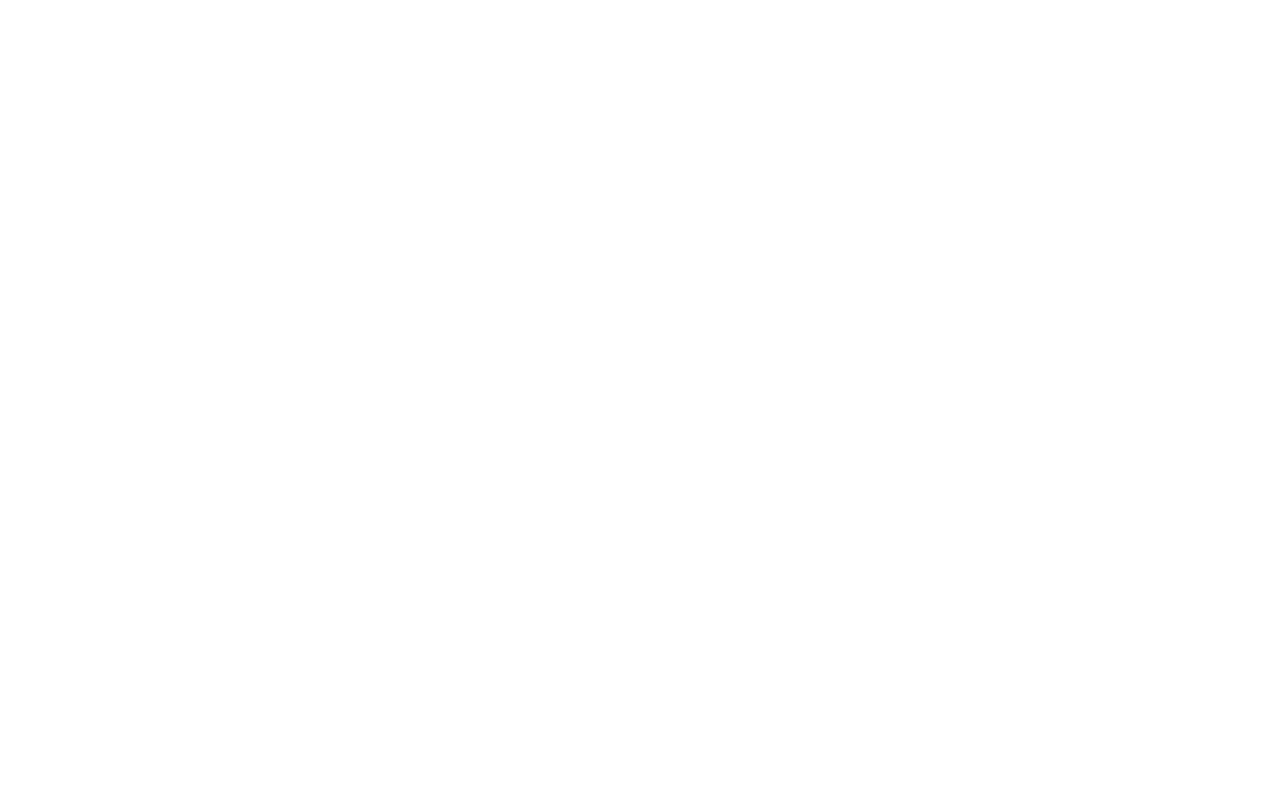
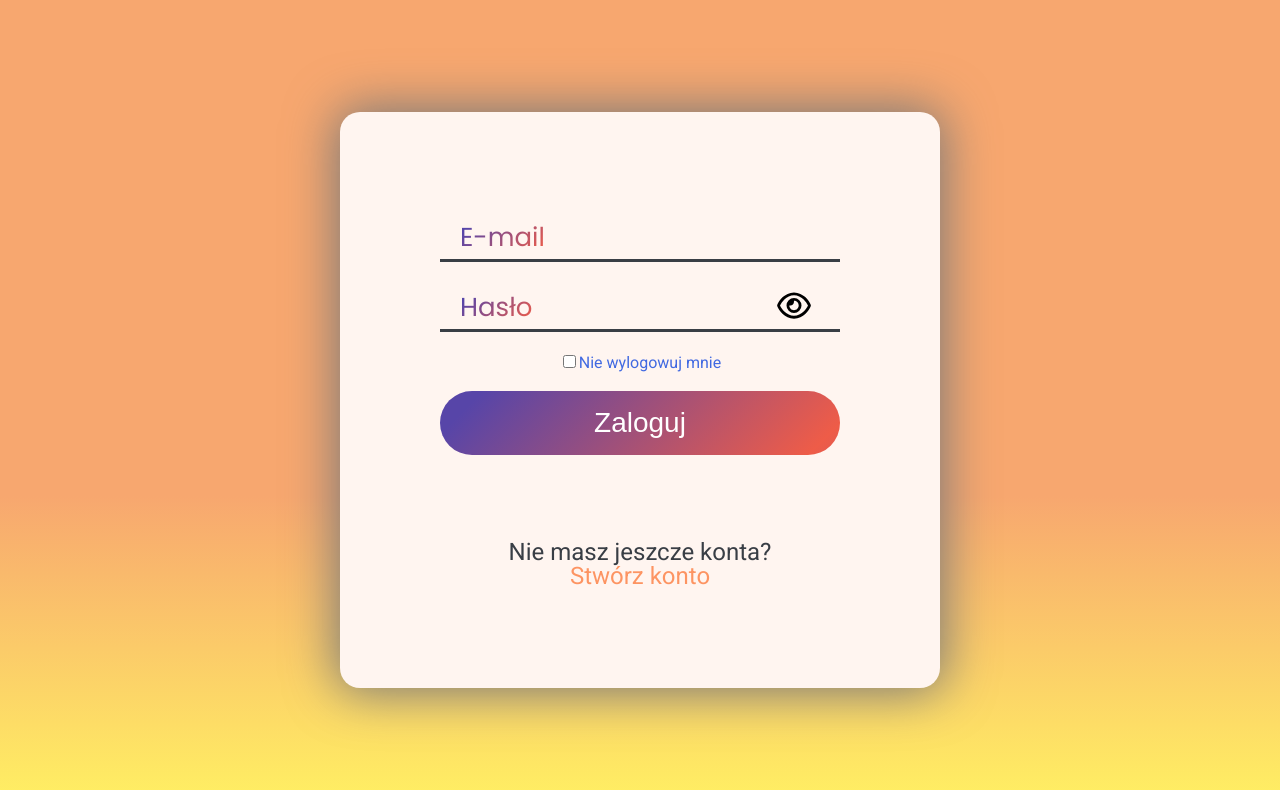
Before and after one commit to propanibutan/grosik-app, a React (Vite) app: page /login in a window 1280 px wide. Before the commit this address had no page. Shown: the top 790 px of the page. Built offline with nearby package versions, Linux system fonts and the light colour scheme.

Commit message:
register and login db attached

```diff
--- a/src/App.jsx
+++ b/src/App.jsx
@@ -1,5 +1,6 @@
 import { BrowserRouter, Routes, Route } from 'react-router-dom';
 import Register from './pages/Register/Register';
+import Login from './pages/Login/Login';
 
 function App() {
 
@@ -7,7 +8,7 @@ function App() {
     <BrowserRouter>
       <Routes>
         {/* <Route path='/' element={<Home />} /> */}
-        {/* <Route path='logowanie' element={<Login />} /> */}
+        <Route path='login' element={<Login />} />
         <Route path='register' element={<Register />} />
         {/* <Route path='wylogowano' element={<Logout />} /> */}
         {/* <Route path='aplikacja' element={<Application />} /> */}
--- a/src/components/common/UniversalInput/UniversalInput.jsx
+++ b/src/components/common/UniversalInput/UniversalInput.jsx
@@ -24,23 +24,15 @@ const UniversalInput = ({name, type, label, callback, value}) => {
             type={InputType()}
             className={s.inputBox__input}
             onChange={(e) => callback(e.target.value)}
+            value={value}
+            autoComplete="off"
          />
          <label htmlFor={name} className={`${s.inputBox__label} ${value.length > 0 ? s.inputBox__label_active : ''}`}>{label}</label>
          {
             type === 'password' &&
-            <div>
-               {
-                  seePass
-                  ?
-                     <button className={s.inputBox__btn} onClick={(e) => `${e.preventDefault()} ${setSeePass(false)}`}>
-                        <img src={EyeDashed} alt="eye" className={s.inputBox__icon} />
-                     </button>
-                  :
-                     <button className={s.inputBox__btn} onClick={(e) => `${e.preventDefault()} ${setSeePass(true)}`}>
-                        <img src={Eye} alt="eye dashed" className={s.inputBox__icon} />
-                     </button>
-               }
-            </div>
+            <button className={s.inputBox__btn} onClick={(e) => `${e.preventDefault()} ${setSeePass(!seePass)}`}>
+               <img src={seePass ? EyeDashed : Eye} alt="eye" className={s.inputBox__icon} />
+            </button>
          }
       </div>
    );
--- a/src/components/common/UniversalInput/UniversalInput.module.scss
+++ b/src/components/common/UniversalInput/UniversalInput.module.scss
@@ -18,16 +18,21 @@
    font-weight: 400;
    transition: all 333ms;
    z-index: -1;
+   background: linear-gradient(135deg, $top-purple 10%, $bot-orange );
+   -webkit-background-clip: text;
+   -webkit-text-fill-color: transparent;
 }
 .inputBox__label_active{
    font-size: 16px;
    top: -5%;
+
 }
 .inputBox__input{
    width: 100%;
    height: 100%;
    border: none;
-   border-bottom: 3px solid $text;
+   border-bottom: 3px solid;
+   border-color: $text;
    font-size: 26px;
    padding-left: 20px;
    background-color: transparent;
@@ -51,7 +56,7 @@
    border: none;
 }
 .inputBox__icon{
-
+   cursor: pointer;
    height: 30px;
    width: 40px;
 }
@@ -64,3 +69,9 @@ input:-webkit-autofill:focus,
 input:-webkit-autofill:active {
     transition: background-color 5000s ease-in-out 0s;
 }
+:-moz-autofill, :-moz-autofill-preview {
+   filter: none;
+}
+input:autofill {
+   background: #fff; /* or any other */
+}
--- a/src/pages/Login/Login.jsx
+++ b/src/pages/Login/Login.jsx
@@ -0,0 +1,51 @@
+import { useState } from "react";
+import { auth } from "../../data/firebase_config";
+import { signInWithEmailAndPassword } from "firebase/auth";
+
+import s from "./Login.module.scss";
+import UniversalInput from "../../components/common/UniversalInput/UniversalInput";
+import GradientButton from "../../components/common/GradientButton";
+
+const Login = () => {
+
+   const [email, setEmail] = useState('');
+   const [password, setPassword] = useState('');
+
+   const HandleSignIn = async (e) => {
+      await signInWithEmailAndPassword(auth, email, password);
+      console.log('handle sign in');
+      sessionStorage.setItem("Login", `${auth.currentUser.email}`);
+   }
+
+   return (
+      <section className={s.login}>
+         <div className={s.login__box}>
+            <UniversalInput
+               name="email"
+               type="email"
+               label="E-mail"
+               callback={setEmail}
+               value={email}
+            />
+            <UniversalInput
+               name="password"
+               type="password"
+               label="Hasło"
+               callback={setPassword}
+               value={password}
+            />
+            <label className={s.login__checkbox}>
+               <input type="checkbox" />
+               Nie wylogowuj mnie
+            </label>
+            <GradientButton text="Zaloguj" execute={(e) => `${HandleSignIn()} ${e.preventDefault()}`}/>
+            <div className={s.login__bottomInfo}>
+               <h3>Nie masz jeszcze konta?</h3>
+               <a href="register">Stwórz konto</a>
+            </div>
+         </div>
+      </section>
+   );
+}
+
+export default Login;
--- a/src/pages/Login/Login.module.scss
+++ b/src/pages/Login/Login.module.scss
@@ -1 +1,39 @@
 @import "/src/scss/main.scss";
+
+.login{
+   font-family: $main-font;
+   color: $main;
+   // background-color: black;
+   background: linear-gradient(135deg, $top-purple 10%, $bot-orange );
+   @include bot-gradient();
+   min-height: 100vh;
+   display: flex;
+   flex-direction: column;
+   justify-content: center;
+   align-items: center;
+   &__box{
+      background-color: $primary-background;
+      min-width: 500px;
+      padding: 100px;
+      border-radius: 20px;
+      display: flex;
+      flex-direction: column;
+      justify-content: flex-start;
+      gap: 20px;
+      align-items: center;
+      box-shadow: 0 0 50px 4px #797979;
+      font-family: $font-text;
+   }
+   &__checkbox{
+
+   }
+   &__bottomInfo{
+      text-align: center;
+      font-size: 24px;
+      color: $text;
+      margin-top: 65px;
+      a{
+         color: $primary-orange;
+      }
+   }
+}
--- a/src/pages/Register/Register.jsx
+++ b/src/pages/Register/Register.jsx
@@ -1,6 +1,7 @@
 import { useState } from "react";
-import { auth } from "../../data/firebase_config";
+import { auth, database } from "../../data/firebase_config";
 import { createUserWithEmailAndPassword } from "firebase/auth";
+import { setDoc, doc, serverTimestamp } from "firebase/firestore";
 import GradientButton from "../../components/common/GradientButton";
 import UniversalInput from "../../components/common/UniversalInput/UniversalInput";
 
@@ -15,11 +16,24 @@ const Register = () => {
 
    const SignIn = async (e) => {
       e.preventDefault();
-      await createUserWithEmailAndPassword(auth, email, password);
+      try{
+         const newUser = await createUserWithEmailAndPassword(auth, email, password);
+         sessionStorage.setItem("Login", `${auth.currentUser.email}`);
+         await setDoc(doc(database, 'users', newUser.user.uid), {
+            name: userName,
+            email: email,
+            password: password,
+            created: serverTimestamp(),
+         })
+      } catch(err) {
+         console.error(err);
+      }
+      console.log('register tests')
+      setUserName('');
+      setEmail('');
+      setPassword('');
+      setConfirmPassword('');
    }
-
-   const SetSessionStorageUser = auth?.currentUser?.email !== undefined &&
-      sessionStorage.setItem("Login", `${auth.currentUser.email}`);
 
    return (
       <section className={s.register}>
@@ -31,10 +45,10 @@ const Register = () => {
                <UniversalInput name="password" type="password" label="Hasło" callback={setPassword} value={password}/>
                <UniversalInput name="confirm-password" type="password" label="Powtórz hasło" callback={setConfirmPassword} value={confirmPassword}/>
 
-               <GradientButton text="Załóż konto" execute={(e) => `${console.log('test')} ${e.preventDefault()}`}/>
+               <GradientButton text="Załóż konto" execute={(e) => SignIn(e)}/>
             </form>
             <h3 className={s.register__box_h3}>
-               Masz już konto? <a href="#" className={s.register__box_link}>Zaloguj się</a>
+               Masz już konto? <a href="/login" className={s.register__box_link}>Zaloguj się</a>
             </h3>
             <p className={s.register__box_bottomText}><a href="#">Polityka prywatności</a> i <a href="#">Warunki świadczenia usług</a></p>
          </div>
--- a/src/pages/Register/Register.module.scss
+++ b/src/pages/Register/Register.module.scss
@@ -3,7 +3,9 @@
 .register{
    font-family: $main-font;
    color: $main;
-   background-color: black;
+   // background-color: black;
+   background: linear-gradient(135deg, $top-purple 10%, $bot-orange );
+   @include bot-gradient();
    min-height: 100vh;
    display: flex;
    flex-direction: column;
@@ -49,7 +51,7 @@
    color: $primary-orange;
 }
 .register__box_bottomText{
-   font-size: 20px;
+   font-size: 24px;
    color: $text;
    margin-top: 65px;
    a{
```
Also changed, not shown: src/pages/logout/exp-asset.js (deleted).
